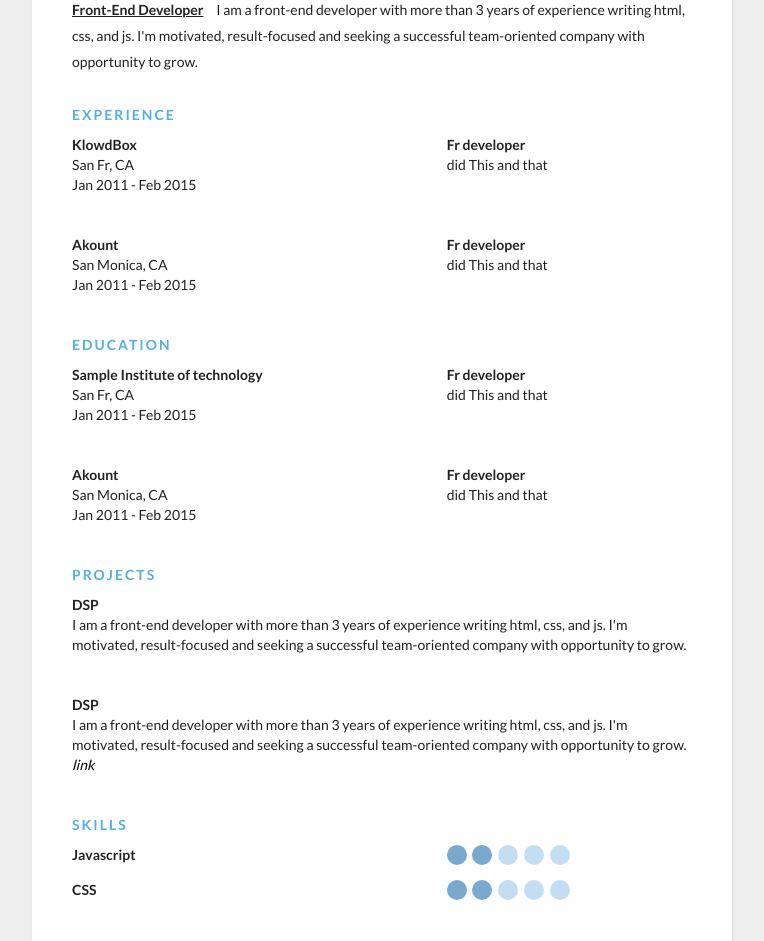
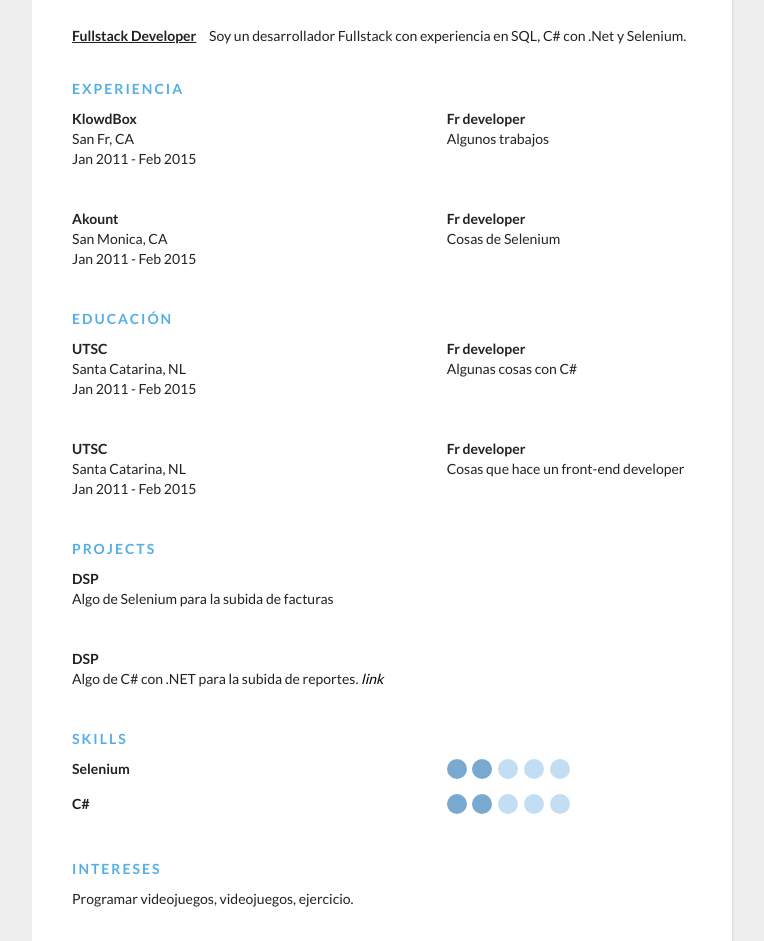
Before and after one commit to RickyRTM/RicardoAntonio.github.io, a plain HTML site: page index.html in a window 1280 px wide. Shown: the part 170-1111 px from the top of the page, without its empty margins (258-1022 px from the left). Drawn offline with Linux system fonts and the light colour scheme.

Commit message:
Update index.html para mostrar ahora sí mi curriculum

```diff
--- a/index.html
+++ b/index.html
@@ -9,31 +9,30 @@
 </head>
 <body>
 
-
 <div class="container">
   <div class="header">
     <div class="full-name">
-      <span class="first-name">John</span>
-      <span class="last-name">Doe</span>
+      <span class="first-name">Ricardo Antonio</span>
+      <span class="last-name">Rodríguez Olivares</span>
     </div>
     <div class="contact-info">
       <span class="email">Email: </span>
-      <span class="email-val">john.doe@gmail.com</span>
+      <span class="email-val">asdfqwer@gmail.com</span>
       <span class="separator"></span>
-      <span class="phone">Phone: </span>
+      <span class="phone">Teléfono: </span>
       <span class="phone-val">111-222-3333</span>
     </div>
 
     <div class="about">
-      <span class="position">Front-End Developer </span>
+      <span class="position">Fullstack Developer </span>
       <span class="desc">
-        I am a front-end developer with more than 3 years of experience writing html, css, and js. I'm motivated, result-focused and seeking a successful team-oriented company with opportunity to grow.
+        Soy un desarrollador Fullstack con experiencia en SQL, C# con .Net y Selenium.
       </span>
     </div>
   </div>
    <div class="details">
     <div class="section">
-      <div class="section__title">Experience</div>
+      <div class="section__title">Experiencia</div>
       <div class="section__list">
         <div class="section__list-item">
           <div class="left">
@@ -43,7 +42,7 @@
           </div>
           <div class="right">
             <div class="name">Fr developer</div>
-            <div class="desc">did This and that</div>
+            <div class="desc">Algunos trabajos</div>
           </div>
         </div>
                 <div class="section__list-item">
@@ -54,35 +53,35 @@
           </div>
           <div class="right">
             <div class="name">Fr developer</div>
-            <div class="desc">did This and that</div>
+            <div class="desc">Cosas de Selenium</div>
           </div>
         </div>
 
       </div>
     </div>
     <div class="section">
-      <div class="section__title">Education</div>
+      <div class="section__title">Educación</div>
       <div class="section__list">
         <div class="section__list-item">
           <div class="left">
-            <div class="name">Sample Institute of technology</div>
-            <div class="addr">San Fr, CA</div>
+            <div class="name">UTSC</div>
+            <div class="addr">Santa Catarina, NL</div>
             <div class="duration">Jan 2011 - Feb 2015</div>
           </div>
           <div class="right">
             <div class="name">Fr developer</div>
-            <div class="desc">did This and that</div>
+            <div class="desc">Algunas cosas con C#</div>
           </div>
         </div>
         <div class="section__list-item">
           <div class="left">
-            <div class="name">Akount</div>
-            <div class="addr">San Monica, CA</div>
+            <div class="name">UTSC</div>
+            <div class="addr">Santa Catarina, NL</div>
             <div class="duration">Jan 2011 - Feb 2015</div>
           </div>
           <div class="right">
             <div class="name">Fr developer</div>
-            <div class="desc">did This and that</div>
+            <div class="desc">Cosas que hace un front-end developer</div>
           </div>
         </div>
 
@@ -94,12 +93,12 @@
        <div class="section__list">
          <div class="section__list-item">
            <div class="name">DSP</div>
-           <div class="text">I am a front-end developer with more than 3 years of experience writing html, css, and js. I'm motivated, result-focused and seeking a successful team-oriented company with opportunity to grow.</div>
+           <div class="text">Algo de Selenium para la subida de facturas</div>
          </div>
 
          <div class="section__list-item">
                     <div class="name">DSP</div>
-           <div class="text">I am a front-end developer with more than 3 years of experience writing html, css, and js. I'm motivated, result-focused and seeking a successful team-oriented company with opportunity to grow. <a href="/login">link</a>
+           <div class="text">Algo de C# con .NET para la subida de reportes. <a href="/login">link</a>
            </div>
          </div>
        </div>
@@ -109,7 +108,7 @@
        <div class="skills">
          <div class="skills__item">
            <div class="left"><div class="name">
-             Javascript
+             Selenium
              </div></div>
            <div class="right">
                           <input  id="ck1" type="checkbox" checked/>
@@ -132,7 +131,7 @@
        </div>
        <div class="skills__item">
            <div class="left"><div class="name">
-             CSS</div></div>
+             C#</div></div>
            <div class="right">
                           <input  id="ck1" type="checkbox" checked/>
 
@@ -154,11 +153,11 @@
        </div>
      <div class="section">
      <div class="section__title">
-       Interests
+       Intereses
        </div>
        <div class="section__list">
          <div class="section__list-item">
-                  Football, programming.
+                Programar videojuegos, videojuegos, ejercicio.
           </div>
        </div>
      </div>
```
